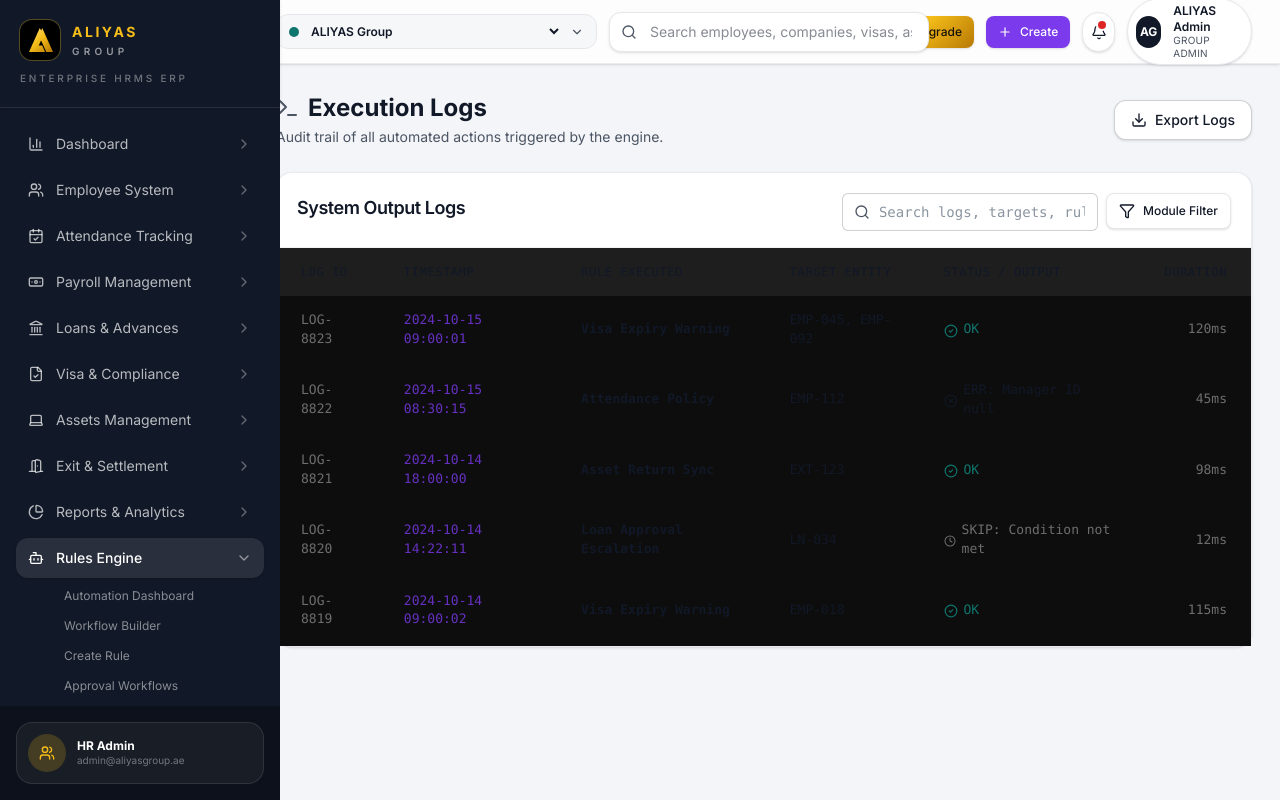
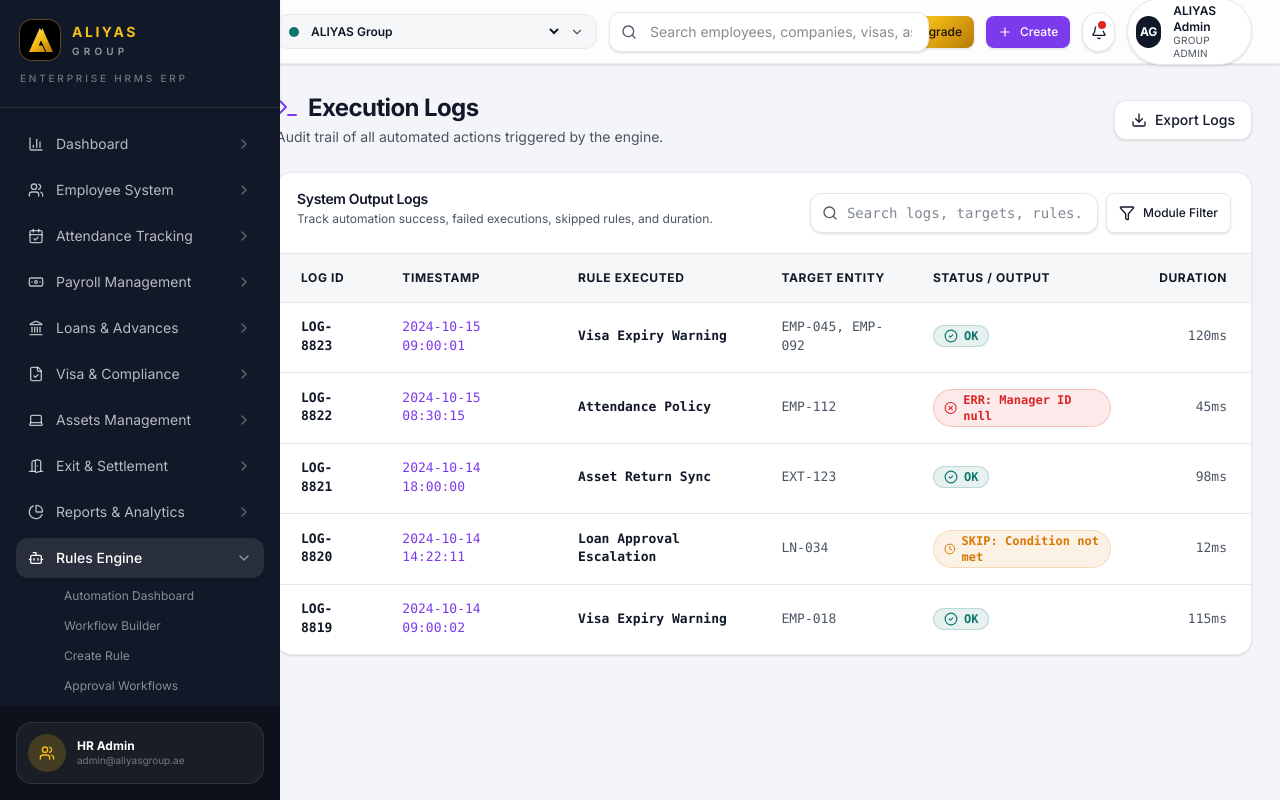
Before and after one commit to emrantims/HRMS, a React (Vite) app: page /automation/logs in a window 1280 px wide. Built offline with nearby package versions, Linux system fonts and the light colour scheme.

Commit message:
Fix execution logs light theme contrast

```diff
--- a/src/pages/automation/ExecutionLogs.tsx
+++ b/src/pages/automation/ExecutionLogs.tsx
@@ -1,8 +1,9 @@
-import React, { useState } from 'react';
+import React, { useMemo, useState } from 'react';
 import { Card, CardContent, CardHeader, CardTitle } from '../../components/ui/Card';
 import { Button } from '../../components/ui/Button';
+import { Input } from '../../components/ui/Input';
+import { Badge } from '../../components/ui/Badge';
 import { Search, Filter, Download, Terminal, CheckCircle2, XCircle, Clock } from 'lucide-react';
-import { Link } from 'react-router-dom';
 
 const LOGS = [
   { id: 'LOG-8823', rule: 'Visa Expiry Warning', time: '2024-10-15 09:00:01', target: 'EMP-045, EMP-092', status: 'Success', duration: '120ms' },
@@ -12,74 +13,83 @@
   { id: 'LOG-8819', rule: 'Visa Expiry Warning', time: '2024-10-14 09:00:02', target: 'EMP-018', status: 'Success', duration: '115ms' },
 ];
 
+function statusBadge(status: string, err?: string) {
+  if (status === 'Success') {
+    return <Badge variant="success" className="gap-1.5"><CheckCircle2 className="h-3.5 w-3.5" /> OK</Badge>;
+  }
+  if (status === 'Failed') {
+    return <Badge variant="destructive" className="gap-1.5" title={err}><XCircle className="h-3.5 w-3.5" /> ERR: {err}</Badge>;
+  }
+  return <Badge variant="warning" className="gap-1.5" title={err}><Clock className="h-3.5 w-3.5" /> SKIP: {err}</Badge>;
+}
+
 export default function ExecutionLogs() {
   const [search, setSearch] = useState('');
 
+  const filteredLogs = useMemo(() => LOGS.filter((row) => {
+    const q = search.toLowerCase();
+    return `${row.id} ${row.rule} ${row.target} ${row.status} ${row.err || ''}`.toLowerCase().includes(q);
+  }), [search]);
+
   return (
-    <div className="flex flex-col gap-6 w-full pb-10">
-      <div className="flex items-center justify-between">
+    <div className="flex w-full flex-col gap-6 pb-10">
+      <div className="flex flex-col justify-between gap-4 md:flex-row md:items-center">
         <div>
-          <h1 className="text-2xl font-bold text-primary flex items-center gap-2">
-            <Terminal className="w-6 h-6 text-primary/60" />
+          <h1 className="flex items-center gap-2 text-2xl font-bold tracking-tight text-primary">
+            <Terminal className="h-6 w-6 text-accent" />
             Execution Logs
           </h1>
-          <p className="text-sm text-primary/60 mt-1">Audit trail of all automated actions triggered by the engine.</p>
+          <p className="mt-1 text-sm text-muted-foreground">Audit trail of all automated actions triggered by the engine.</p>
         </div>
-        <Button variant="outline" className="gap-2 border-primary/20">
-          <Download className="w-4 h-4" /> Export Logs
+        <Button variant="outline" className="gap-2">
+          <Download className="h-4 w-4" /> Export Logs
         </Button>
       </div>
 
-      <Card>
-        <CardHeader className="flex flex-col md:flex-row md:items-center justify-between gap-4 border-b border-primary/5 pb-4">
-           <CardTitle className="text-lg">System Output Logs</CardTitle>
-           <div className="flex gap-2 w-full md:w-auto">
-             <div className="relative flex-1 md:w-64">
-               <Search className="w-4 h-4 absolute left-3 top-1/2 -translate-y-1/2 text-primary/40" />
-               <input
-                 type="text"
+      <Card className="overflow-hidden">
+        <CardHeader className="flex-col gap-4 border-b border-border bg-surface md:flex-row md:items-center md:justify-between">
+          <div>
+            <CardTitle>System Output Logs</CardTitle>
+            <p className="mt-1 text-xs text-muted-foreground">Track automation success, failed executions, skipped rules, and duration.</p>
+          </div>
+          <div className="flex w-full gap-2 md:w-auto">
+            <div className="relative flex-1 md:w-72">
+              <Search className="absolute left-3 top-1/2 h-4 w-4 -translate-y-1/2 text-muted-foreground" />
+              <Input
                 placeholder="Search logs, targets, rules..."
-                 className="w-full pl-9 pr-3 py-2 text-sm border border-primary/20 rounded-md focus:ring-2 focus:ring-accent/50 outline-none font-mono"
+                className="pl-9 font-mono"
                 value={search}
                 onChange={(e) => setSearch(e.target.value)}
               />
             </div>
-             <Button variant="outline" size="sm" className="h-9 px-3 gap-2">
-               <Filter className="w-4 h-4" />
+            <Button variant="outline" size="sm" className="h-10 gap-2">
+              <Filter className="h-4 w-4" />
               <span className="hidden sm:inline">Module Filter</span>
             </Button>
           </div>
         </CardHeader>
         <CardContent className="p-0">
           <div className="overflow-x-auto">
-            <table className="w-full text-sm text-left">
-              <thead className="bg-[#1e1e1e] text-white/50 text-xs uppercase tracking-wider font-mono">
+            <table className="w-full min-w-[920px] text-left text-sm">
+              <thead className="border-b border-border bg-muted/70 text-xs font-semibold uppercase tracking-wider text-muted-foreground">
                 <tr>
-                  <th className="px-6 py-4 font-medium">Log ID</th>
-                  <th className="px-6 py-4 font-medium">Timestamp</th>
-                  <th className="px-6 py-4 font-medium">Rule Executed</th>
-                  <th className="px-6 py-4 font-medium">Target Entity</th>
-                  <th className="px-6 py-4 font-medium">Status / Output</th>
-                  <th className="px-6 py-4 font-medium text-right">Duration</th>
+                  <th className="px-6 py-4">Log ID</th>
+                  <th className="px-6 py-4">Timestamp</th>
+                  <th className="px-6 py-4">Rule Executed</th>
+                  <th className="px-6 py-4">Target Entity</th>
+                  <th className="px-6 py-4">Status / Output</th>
+                  <th className="px-6 py-4 text-right">Duration</th>
                 </tr>
               </thead>
-              <tbody className="divide-y divide-primary/5 bg-[#0d0d0d] text-white/80 font-mono text-[13px]">
-                {LOGS.filter(r => r.rule.toLowerCase().includes(search.toLowerCase()) || r.target.toLowerCase().includes(search.toLowerCase())).map(row => (
-                  <tr key={row.id} className="hover:bg-white/5 transition-colors">
-                    <td className="px-6 py-4 text-white/40">{row.id}</td>
-                    <td className="px-6 py-4 text-accent/80">{row.time}</td>
-                    <td className="px-6 py-4 text-white font-bold">{row.rule}</td>
-                    <td className="px-6 py-4">{row.target}</td>
-                    <td className="px-6 py-4">
-                       {row.status === 'Success' ? (
-                         <span className="text-success flex items-center gap-1.5"><CheckCircle2 className="w-3.5 h-3.5" /> OK</span>
-                       ) : row.status === 'Failed' ? (
-                         <span className="text-danger flex items-center gap-1.5" title={row.err}><XCircle className="w-3.5 h-3.5" /> ERR: {row.err}</span>
-                       ) : (
-                         <span className="text-white/40 flex items-center gap-1.5" title={row.err}><Clock className="w-3.5 h-3.5" /> SKIP: {row.err}</span>
-                       )}
-                    </td>
-                    <td className="px-6 py-4 text-right text-white/40">{row.duration}</td>
+              <tbody className="divide-y divide-border bg-surface font-mono text-[13px]">
+                {filteredLogs.map((row) => (
+                  <tr key={row.id} className="transition-colors hover:bg-muted/40">
+                    <td className="px-6 py-4 font-semibold text-primary">{row.id}</td>
+                    <td className="px-6 py-4 text-accent">{row.time}</td>
+                    <td className="px-6 py-4 font-bold text-primary">{row.rule}</td>
+                    <td className="px-6 py-4 text-muted-foreground">{row.target}</td>
+                    <td className="px-6 py-4">{statusBadge(row.status, row.err)}</td>
+                    <td className="px-6 py-4 text-right text-muted-foreground">{row.duration}</td>
                   </tr>
                 ))}
               </tbody>
```
Lines whose indentation alone changed are shown as unchanged.
